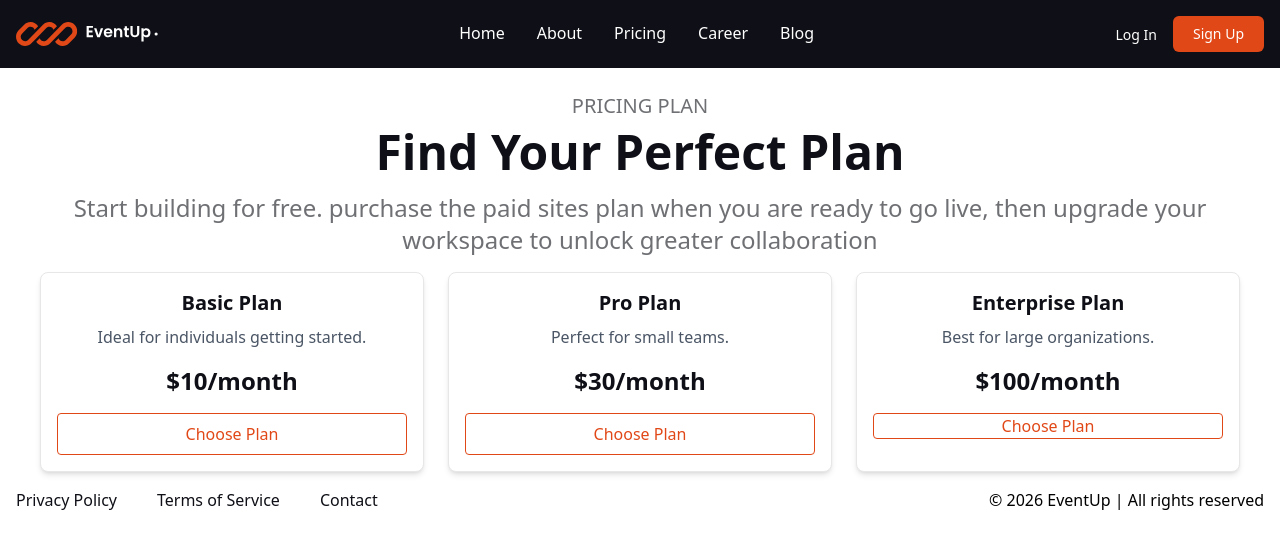
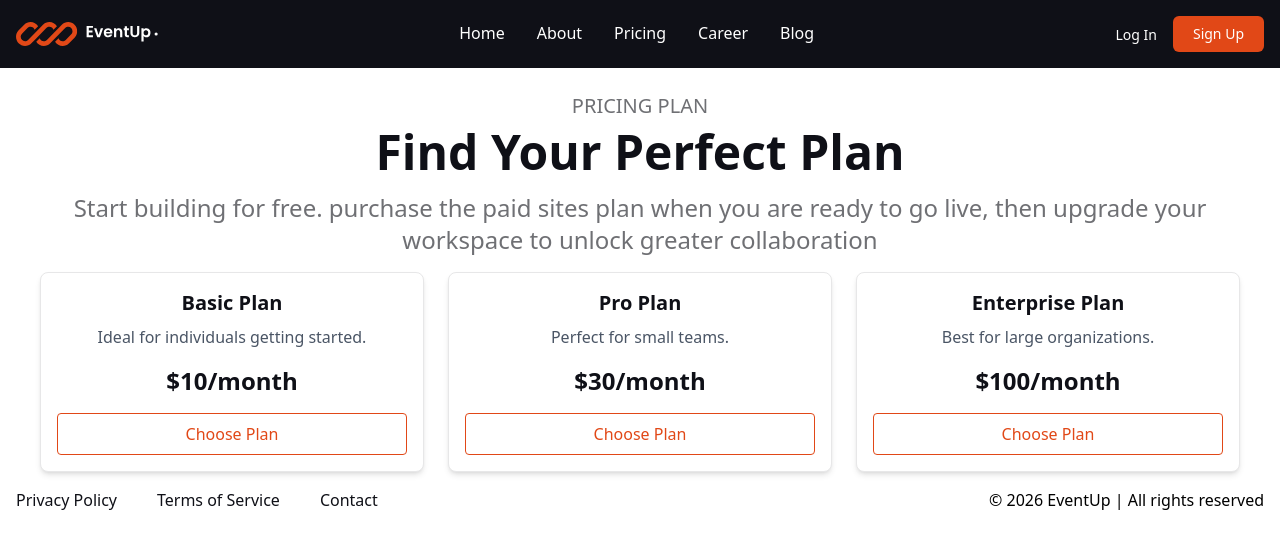
Before and after one commit to Jaymi-01/eventup, a React (Vite) app: page /pricing in a window 1280 px wide. Shown: the top 548 px of the page. Built offline with nearby package versions, Linux system fonts and the light colour scheme.

Commit message:
fix: correct button class spacing in Details component for improved styling

```diff
--- a/src/pages/Pricing/Details.jsx
+++ b/src/pages/Pricing/Details.jsx
@@ -39,7 +39,7 @@ const Details = () => {
               <h2 className="text-xl font-bold mb-2">Enterprise Plan</h2>
               <p className="text-gray-600 mb-4">Best for large organizations.</p>
               <p className="text-2xl font-bold mb-4">$100/month</p>
-              <button className="bg-white hover:bg-accent-darkest border-1 border-accent-darkest text-accent-darkest  hover:text-whitepy-2 px-4 rounded w-full">
+              <button className="bg-white hover:bg-accent-darkest border-1 border-accent-darkest text-accent-darkest  hover:text-white py-2 px-4 rounded w-full">
                 Choose Plan
               </button>
             </div>
```
